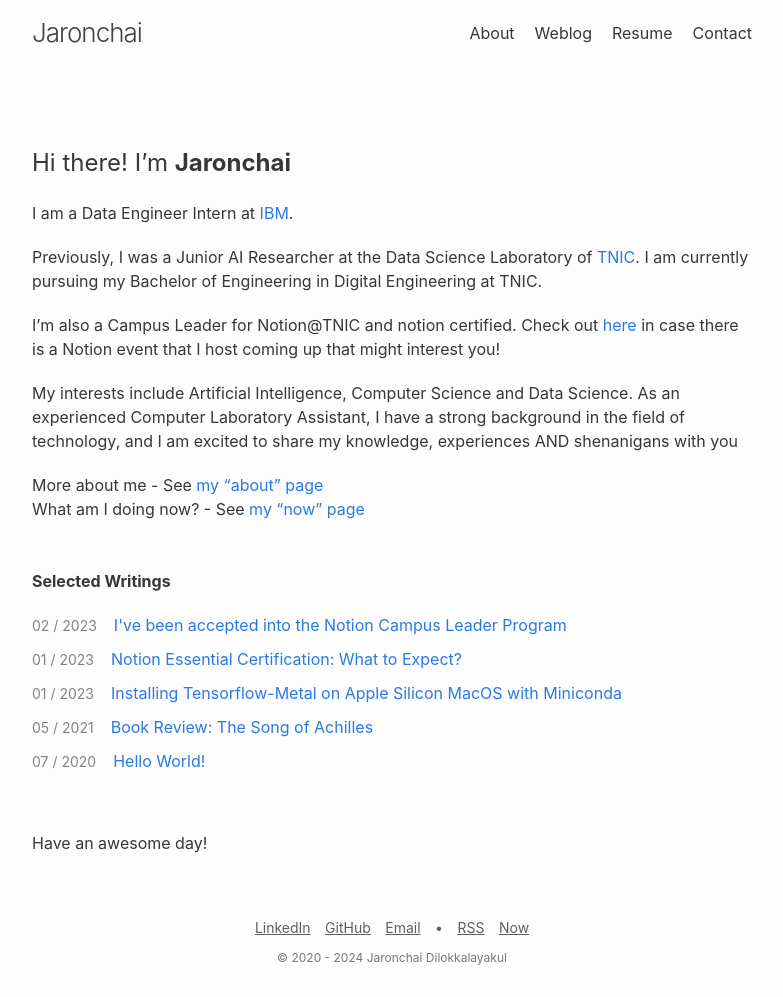
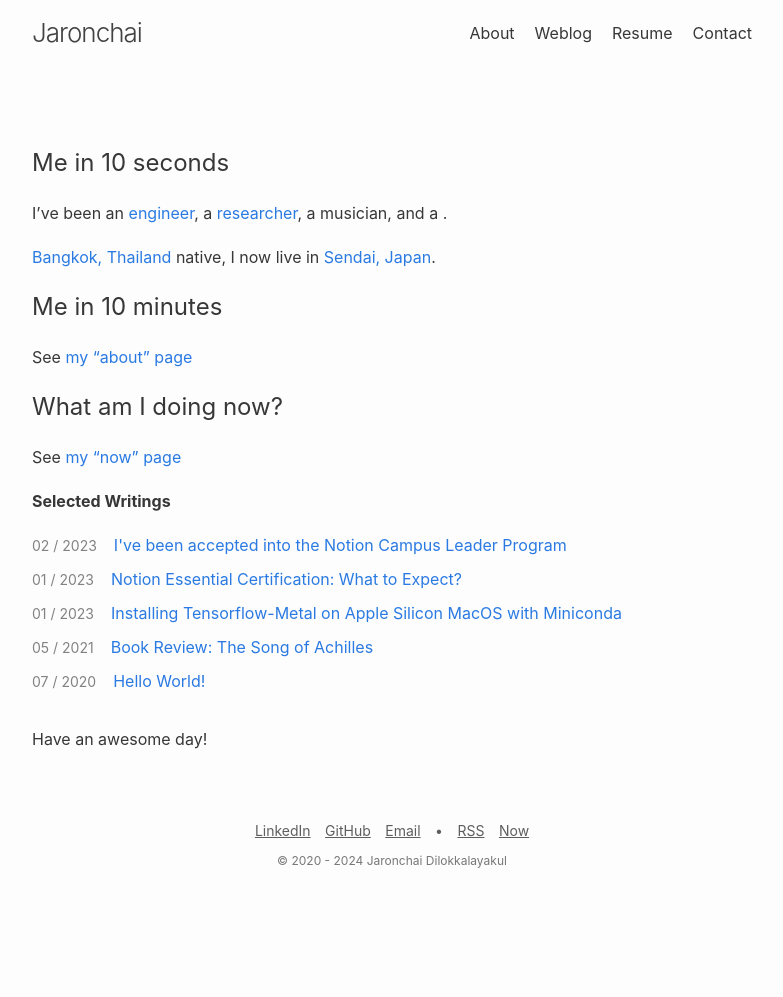
Before and after one commit to jarondlk/jaronchai-blog, a Jekyll site: the page built from index.markdown, in a window 1280 px wide. Shown: the whole page, without its empty margins (248-1031 px from the left). Built offline with Jekyll 4.4.1, drawn with Linux system fonts in a browser that asks for light colours; after the commit the page ends 900 px from its top, so only the background shows below that.

Commit message:
Test new index

```diff
--- a/index.markdown
+++ b/index.markdown
@@ -5,22 +5,23 @@ title:
 layout: default
 ---
 
-## Hi there! I'm **Jaronchai**
+## Me in 10 seconds
 
-I am a Data Engineer Intern at [IBM](https://ibm.com).
+I’ve been an [engineer](https://ibm.com), a [researcher](https://www.is.tohoku.ac.jp/en/), a musician, and a .
 
-Previously, I was a Junior AI Researcher at the Data Science Laboratory of [TNIC](https://tnic.tni.ac.th). I am currently pursuing my Bachelor of Engineering in Digital Engineering at TNIC.
+<!-- I’m an avid reader, explorer, xenophile, and I love a different point of view. -->
 
-I'm also a Campus Leader for Notion@TNIC and notion certified. Check out [here](https://alfyn.notion.site/Notion-TNIC-3fc48506de00458788d9f1bcbcf13bc7) in case there is a Notion event that I host coming up that might interest you!
+[Bangkok, Thailand](https://maps.app.goo.gl/Rrm5AFaLUZ42k3GG6) native, I now live in [Sendai, Japan](https://maps.app.goo.gl/HHWvrCXHT9ouUT4T9).
 
-My interests include Artificial Intelligence, Computer Science and Data Science. As an experienced Computer Laboratory Assistant, I have a strong background in the field of technology, and I am excited to share my knowledge, experiences AND shenanigans with you
+## Me in 10 minutes
 
-More about me - See [my "about" page](/about)\
-What am I doing now? - See [my "now" page](/now)
-\
-\
-\
+See [my "about" page](/about)
+
+## What am I doing now?
+
+See [my "now" page](/now)
+
 **Selected Writings**
 {%- include featured.html -%}
-\
+
 Have an awesome day!
```
Also changed, not shown: 1 other file.
